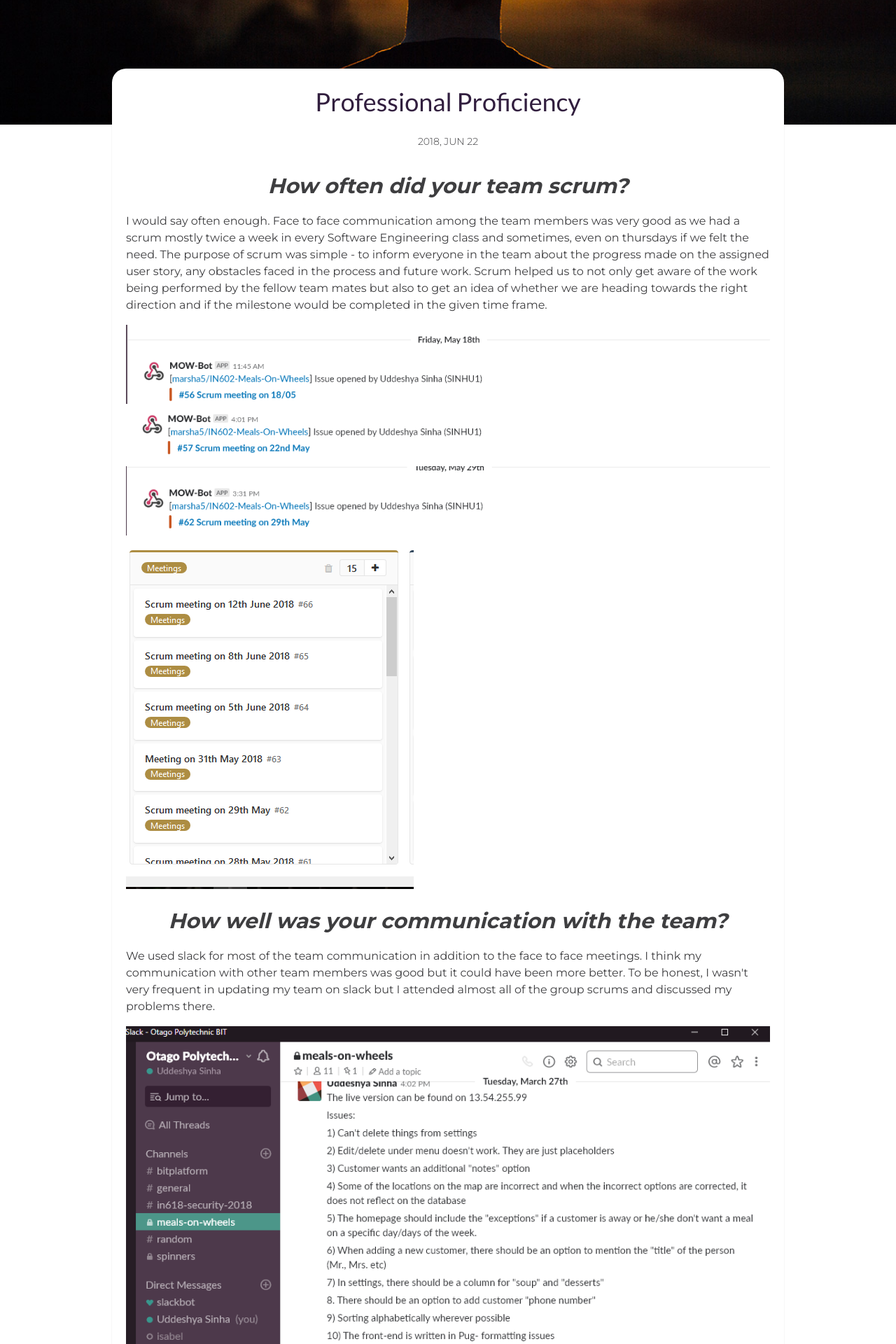
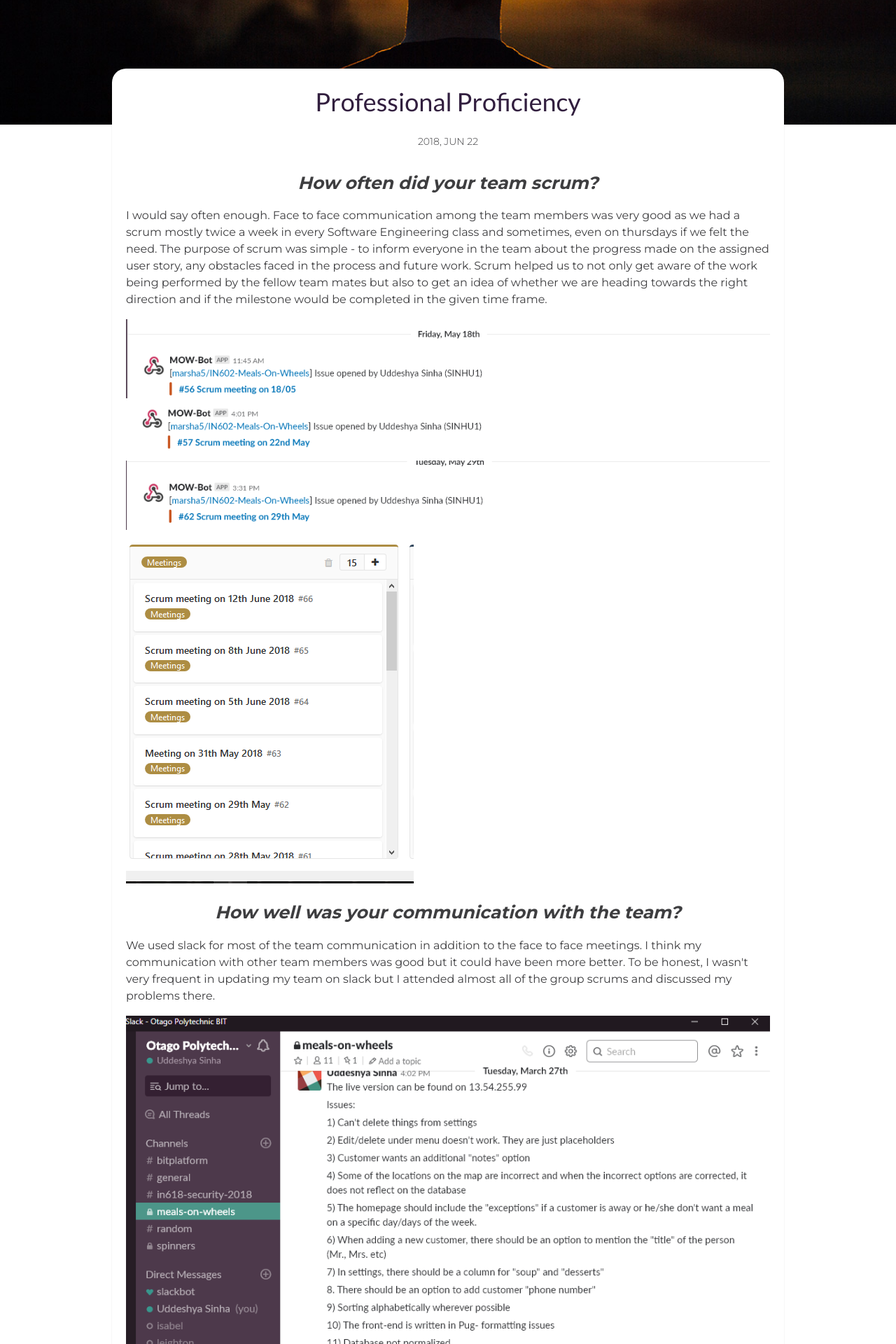
Before and after one commit to SinhaUddeshya/sinhauddeshya.github.io, a Jekyll site: the page built from _posts/2017-08-23-on-a-meeting-with-adventures.markdown, in a window 1280 px wide. Shown: the part 425-2345 px from the top of the page at 70% size. Built offline with Jekyll 4.4.1, drawn with Linux system fonts in a browser that asks for light colours.

Commit message:
Update 2017-08-23-on-a-meeting-with-adventures.markdown

```diff
--- a/_posts/2017-08-23-on-a-meeting-with-adventures.markdown
+++ b/_posts/2017-08-23-on-a-meeting-with-adventures.markdown
@@ -8,13 +8,13 @@ img: post-3.jpg
 tags: []
 author: # Add name author (optional)
 ---
-<p align="center"><span style="font-size:30px"><b><i>How often did your team scrum?</i></b></span></p>
+<p align="center"><span style="font-size:25px"><b><i>How often did your team scrum?</i></b></span></p>
 <p> I would say often enough. Face to face communication among the team members was very good as we had a scrum mostly twice a week in every Software Engineering class and sometimes, even on thursdays if we felt the need. The purpose of scrum was simple - to inform everyone in the team about the progress made on the assigned user story, any obstacles faced in the process and future work. Scrum helped us to not only get aware of the work being performed by the fellow team mates but also to get an idea of whether we are heading towards the right direction and if the milestone would be completed in the given time frame. </p>
 ![Adam Blog - Imac](https://github.com/SinhaUddeshya/sinhauddeshya.github.io/blob/master/assets/img/ev8.PNG?raw=true)
 ![Adam Blog - Imac](https://github.com/SinhaUddeshya/sinhauddeshya.github.io/blob/master/assets/img/ev9.PNG?raw=true)
 ![Adam Blog - Imac](https://github.com/SinhaUddeshya/sinhauddeshya.github.io/blob/master/assets/img/ev10.PNG?raw=true)
 ![Adam Blog - Imac](https://github.com/SinhaUddeshya/sinhauddeshya.github.io/blob/master/assets/img/ev19.PNG?raw=true)
-<p align="center"><span style="font-size:30px"><b><i>How well was your communication with the team?</i></b></span></p>
+<p align="center"><span style="font-size:25px"><b><i>How well was your communication with the team?</i></b></span></p>
 <p> We used slack for most of the team communication in addition to the face to face meetings. I think my communication with other team members was good but it could have been more better. To be honest, I wasn't very frequent in updating my team on slack but I attended almost all of the group scrums and discussed my problems there.
 </p>
 ![Adam Blog - Imac](https://github.com/SinhaUddeshya/sinhauddeshya.github.io/blob/master/assets/img/evi1.PNG?raw=true)<br><br>
@@ -23,17 +23,17 @@ author: # Add name author (optional)
 ![Adam Blog - Imac](https://github.com/SinhaUddeshya/sinhauddeshya.github.io/blob/master/assets/img/ev4.PNG?raw=true)<br><br><br>
 ![Adam Blog - Imac](https://github.com/SinhaUddeshya/sinhauddeshya.github.io/blob/master/assets/img/ev20.PNG?raw=true)<br><br><br>
 ![Adam Blog - Imac](https://github.com/SinhaUddeshya/sinhauddeshya.github.io/blob/master/assets/img/ev21.PNG?raw=true)<br>
-<p align="center"><span style="font-size:30px"><b><i>How was the team's interaction with the client and was the client satisfied with the team's efforts?</i></b></span></p>
+<p align="center"><span style="font-size:25px"><b><i>How was the team's interaction with the client and was the client satisfied with the team's efforts?</i></b></span></p>
 <p> We worked very closely with our client Lynette. We had meetings with Adon who acted as the middleman between our team and the client to get an idea of the things the client wanted to see in her web app. In addition to that, we even had meetings with our client face to face to show her the progress that we have made and asked for her opinion about it. In the meeting, our client praised the work that we have done and even mentioned that none of the teams who worked on this project before us had made any significant progress or made an effort to know the client needs. After the meeting, we had a scrum to decide on our future tasks and one of the team members took the responsibility of emailing the client every week to update her. For the progress tracking, we had sprints of two weeks time frame in which we decided the user stories to implement, focusing more on the priority tasks first which were given to us by our client. One thing that I felt was lacking is that we weren't given access to the live site and hence it was very difficult for the client to see the recent updates that we have put in place.</p><br><br>
 ![Adam Blog - Imac](https://github.com/SinhaUddeshya/sinhauddeshya.github.io/blob/master/assets/img/ev3.PNG?raw=true)<br><br><br>
 ![Adam Blog - Imac](https://github.com/SinhaUddeshya/sinhauddeshya.github.io/blob/master/assets/img/ev13.PNG?raw=true)<br><br><br>
 ![Adam Blog - Imac](https://github.com/SinhaUddeshya/sinhauddeshya.github.io/blob/master/assets/img/ev29.PNG?raw=true)<br><br><br>
-<p align="center"><span style="font-size:30px"><b><i>What if you couldn't complete your work and how did it reflected your team strategy?</i></b></span></p>
+<p align="center"><span style="font-size:25px"><b><i>What if you couldn't complete your work and how did it reflected your team strategy?</i></b></span></p>
 <p> We followed the sprint cycle for most of the work but sometimes I wasn't able to maybe attend a group meeting or finish the work assigned to me because of pressure from my other courses. I was very upfront about this with my teammates and tried to arrange a meeting with my team to discuss about this issue and what could be done. As mentioned in one of the Agile principles - that we need to reflect and tune accordingly and hence a group discussion about this was the best option.</p><br><br>
 ![Adam Blog - Imac](https://github.com/SinhaUddeshya/sinhauddeshya.github.io/blob/master/assets/img/ev22.PNG?raw=true)<br><br><br>
 ![Adam Blog - Imac](https://github.com/SinhaUddeshya/sinhauddeshya.github.io/blob/master/assets/img/ev23.PNG?raw=true)<br><br><br>
-<p align="center"><span style="font-size:30px"><b><i>How did you ensure the code quality was acceptable and how well did you document your code?</i></b></span></p>
+<p align="center"><span style="font-size:25px"><b><i>How did you ensure the code quality was acceptable and how well did you document your code?</i></b></span></p>
 <p> It was suggested by our instructors to get in touch with students from the software testing class for testing the Web Application. Unfortunately, none of the testers who were initially interested performed any kind of testing on our websites and we didn't incorporate automated testing due to time constraints. As for me, for ensuring good quality of coding, I used an online tool called JSLint which proved to be very helpful in this scenario. I wasn't great at documenting the code but I managed to put some helpful information about the code.</p><br><br>
 ![Adam Blog - Imac](https://github.com/SinhaUddeshya/sinhauddeshya.github.io/blob/master/assets/img/ev28.PNG?raw=true)<br><br><br>
-<p align="center"><span style="font-size:30px"><b><i>How did you deal with changing requirements?</i></b></span></p>
+<p align="center"><span style="font-size:25px"><b><i>How did you deal with changing requirements?</i></b></span></p>
 <p> Our project was stable for most part as in there wasn't many changes because we were following the client's requirements from the beginning. However, in the end, there was a feature to create an online ordering of food assigned to Hayden which wasn't completed on time and since one of the feature that I was working on was related to Hayden's one, so I had to leave out some of the stuff. I think that any changes late in the development phase were handled greatly by us.</p>
```
